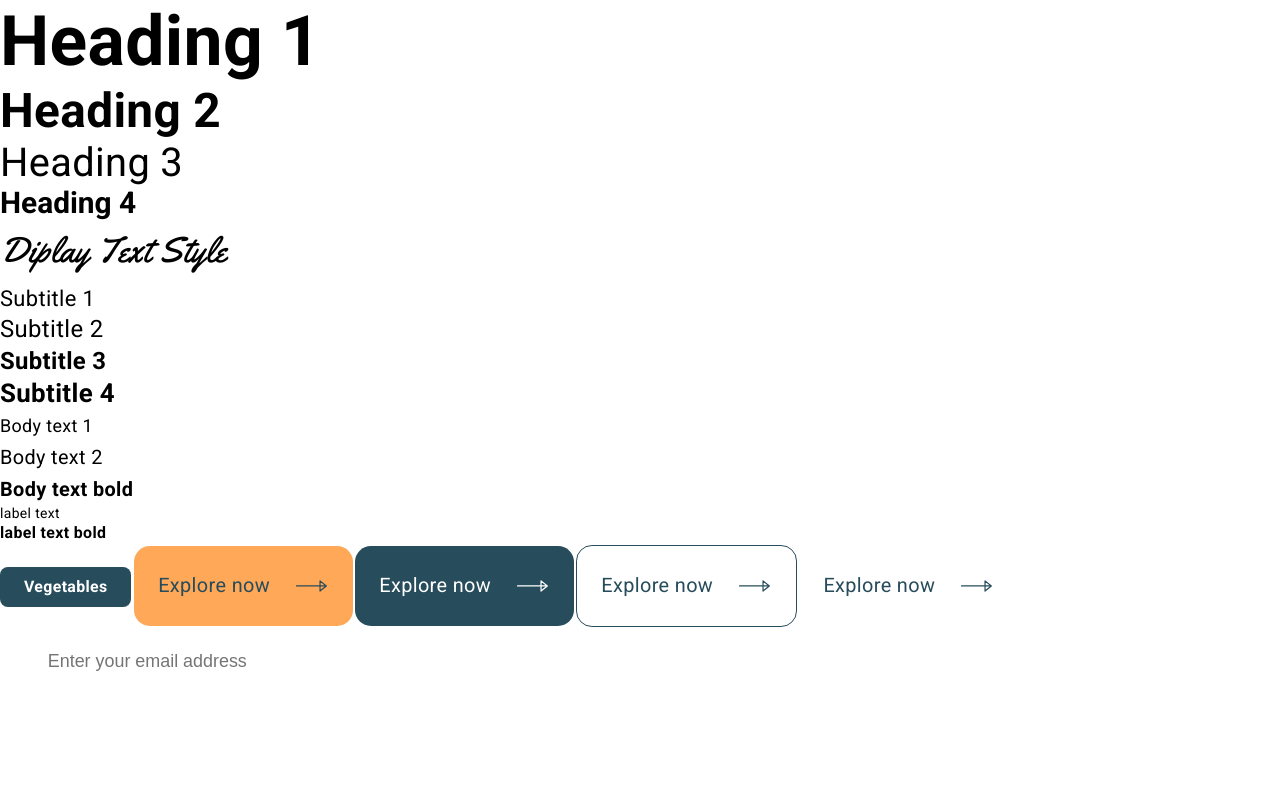
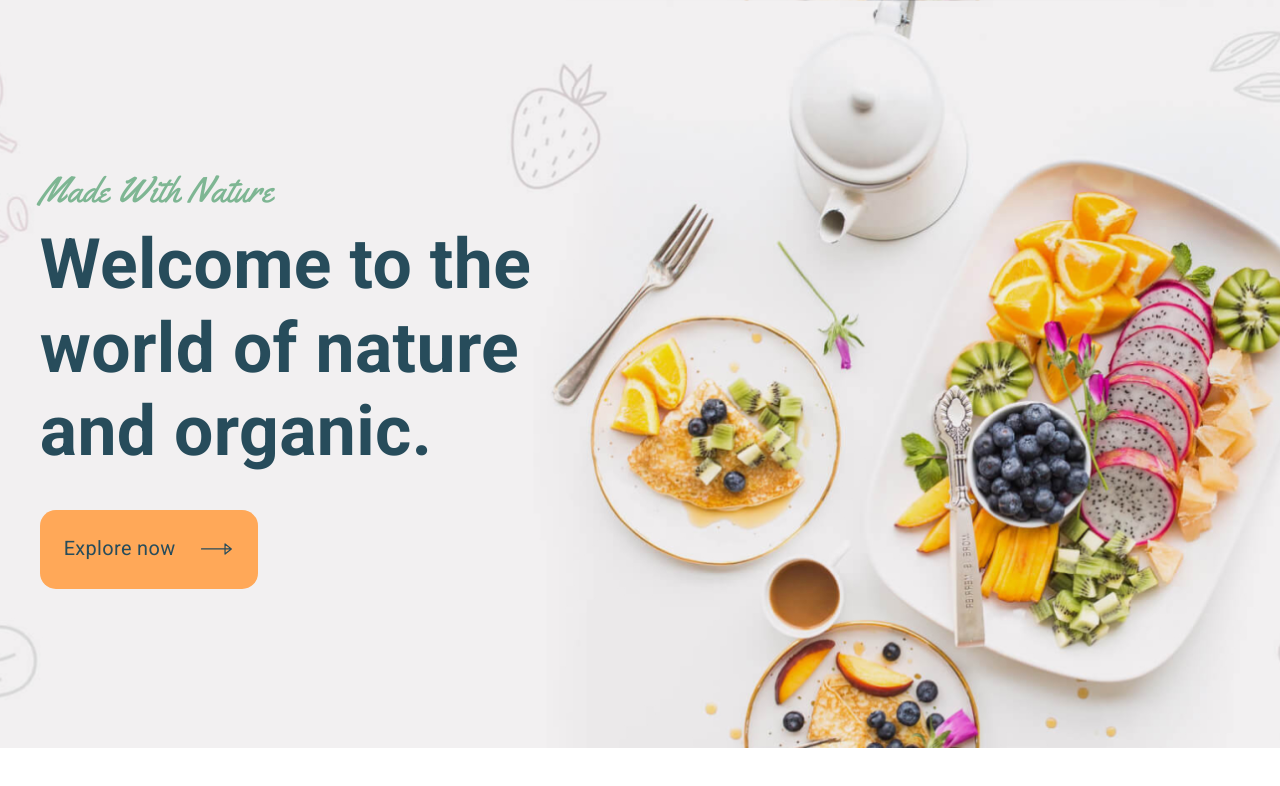
Before and after one commit to covaci-edvin/organick-landing-page, a website built with Vite: page index.html in a window 1280 px wide. Built offline with nearby package versions, Linux system fonts and the light colour scheme.

Commit message:
hero section done

```diff
--- a/index.html
+++ b/index.html
@@ -17,55 +17,21 @@
     <title>Organick</title>
   </head>
   <body>
-    <h1 class="heading-1">Heading 1</h1>
-    <h2 class="heading-2">Heading 2</h2>
-    <h3 class="heading-3">Heading 3</h3>
-    <h4 class="heading-4">Heading 4</h4>
-    <p class="display-text">Diplay text style</p>
-    <p class="subtitle-1">Subtitle 1</p>
-    <p class="subtitle-2">Subtitle 2</p>
-    <p class="subtitle-3">Subtitle 3</p>
-    <p class="subtitle-4">Subtitle 4</p>
-    <p class="body-text-1">Body text 1</p>
-    <p class="body-text-2">Body text 2</p>
-    <p class="body-text-bold">Body text bold</p>
-    <div class="label-text">label text</div>
-    <div class="label-text-bold">label text bold</div>
-
-    <div class="label">Vegetables</div>
-
-    <a href="#" class="btn btn--primary">
-      <span class="btn__text">Explore now</span>
-      <svg class="btn__icon">
-        <use xlink:href="../img/sprite.svg#Arrow" />
-      </svg>
-    </a>
-
-    <a href="#" class="btn btn--secondary">
-      <span class="btn__text">Explore now</span>
-      <svg class="btn__icon">
-        <use xlink:href="../img/sprite.svg#Arrow" />
-      </svg>
-    </a>
-
-    <a href="#" class="btn btn--outline">
-      <span class="btn__text">Explore now</span>
-      <svg class="btn__icon">
-        <use xlink:href="../img/sprite.svg#Arrow" />
-      </svg>
-    </a>
-
-    <a href="#" class="btn btn--link">
-      <span class="btn__text">Explore now</span>
-      <svg class="btn__icon">
-        <use xlink:href="../img/sprite.svg#Arrow" />
-      </svg>
-    </a>
-    <input
-      type="email"
-      class="input"
-      placeholder="Enter your email address"
-      required
-    />
+    <main>
+      <section class="hero">
+        <div class="hero__content">
+          <p class="display-text hero__display-text">Made with nature</p>
+          <h1 class="heading-1 hero__heading">
+            Welcome to the world of nature and organic.
+          </h1>
+          <a href="#" class="btn btn--primary hero__btn">
+            <span class="btn__text">Explore now</span>
+            <svg class="btn__icon">
+              <use xlink:href="../img/sprite.svg#Arrow" />
+            </svg>
+          </a>
+        </div>
+      </section>
+    </main>
   </body>
 </html>
--- /dev/null
+++ b/public/styles/layout/_hero.scss
@@ -0,0 +1,22 @@
+.hero {
+    background-image: url("../../img/images/hero-bg-2x.jpg");
+    padding: 16rem 4rem;
+    background-size: cover;
+    background-position: center;
+
+    &__content {
+      width: 49.6rem;
+    }
+
+    &__display-text {
+      color: $color-primary;
+    }
+
+    &__heading {
+      color: $color-body;
+    }
+
+    &__btn {
+      margin-top: 3.6rem;
+    }
+  }
--- a/public/styles/main.scss
+++ b/public/styles/main.scss
@@ -7,3 +7,5 @@
 @import "./components/button";
 @import "./components/input";
 @import "./components/label";
+
+@import "./layout/hero";
```
